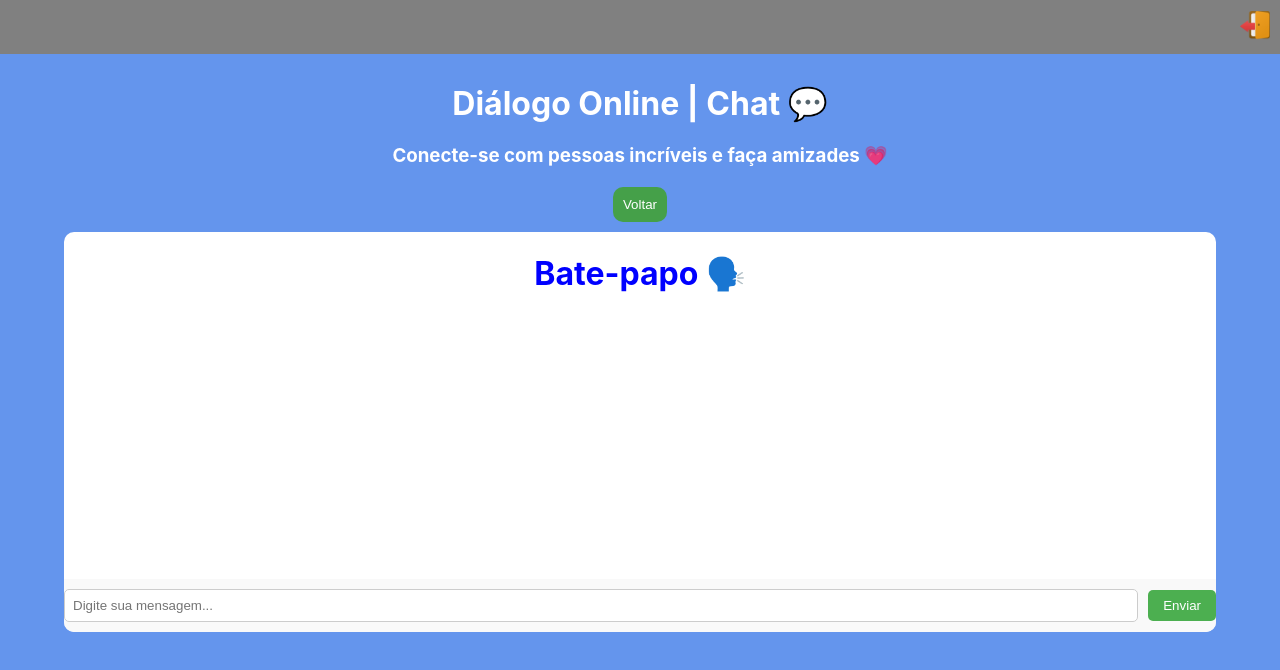
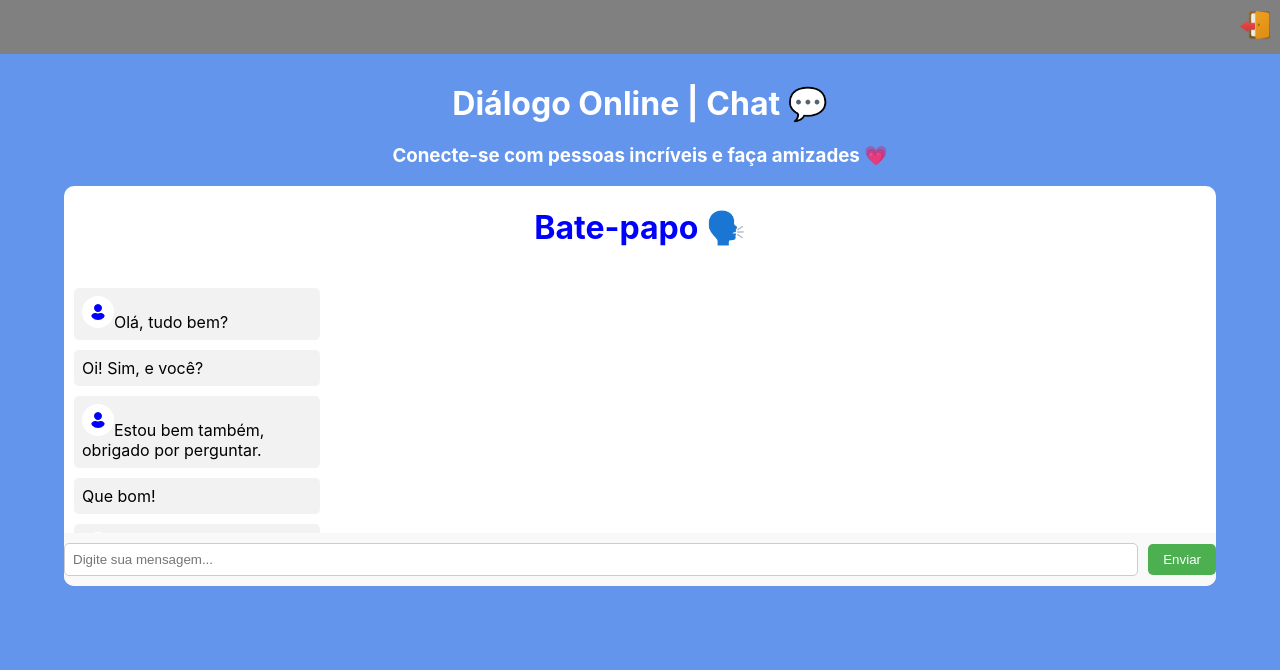
Before and after one commit to alvesmariadefatima/dialogo-online, a React (Create React App) app: page /Chat in a window 1280 px wide. Shown: the top 670 px of the page. Built offline with nearby package versions, Linux system fonts and the light colour scheme.

Commit message:
Realizando simulação de conversa no chat usando loalstorage

```diff
--- a/src/components/pages/Chat.jsx
+++ b/src/components/pages/Chat.jsx
@@ -1,15 +1,42 @@
-import React, { useState } from 'react';
-import { Link, useNavigate, useLocation } from 'react-router-dom';
+import React, { useState, useEffect } from 'react';
+import { FaUser } from 'react-icons/fa';
 import styles from './Chat.module.css';
 import Navbar from '../Navbar/Navbar';
-import { FaUser } from 'react-icons/fa'; // Importando o ícone de usuário
 
 const Chat = () => {
-  const location = useLocation();
-  const { nomeSala, descricao } = location.state || {};
-  const [messages, setMessages] = useState([]);
+  const [messages, setMessages] = useState(() => {
+    const storedMessages = localStorage.getItem('chatMessages');
+    return storedMessages ? JSON.parse(storedMessages) : [];
+  });
   const [newMessage, setNewMessage] = useState('');
-  const [showAlert, setShowAlert] = useState(false);
+  const [currentUser, setCurrentUser] = useState(() => {
+    const storedUser = localStorage.getItem('currentUser');
+    return storedUser ? storedUser : 'user1';
+  });
+
+  useEffect(() => {
+    // Salvando as mensagens no localStorage sempre que houver alterações
+    localStorage.setItem('chatMessages', JSON.stringify(messages));
+    // Salvando o usuário atual no localStorage
+    localStorage.setItem('currentUser', currentUser);
+  }, [messages, currentUser]);
+
+  useEffect(() => {
+    // Simulação de uma conversa prévia
+    const initialConversation = [
+      { id: 1, user: 'user1', text: 'Olá, tudo bem?' },
+      { id: 2, user: 'user2', text: 'Oi! Sim, e você?' },
+      { id: 3, user: 'user1', text: 'Estou bem também, obrigado por perguntar.' },
+      { id: 4, user: 'user2', text: 'Que bom!' },
+      { id: 5, user: 'user1', text: 'Você fez alguma coisa interessante hoje?' },
+      { id: 6, user: 'user2', text: 'Sim, fui ao parque com alguns amigos. Foi bem divertido.' },
+      { id: 7, user: 'user1', text: 'Legal! Eu fiquei em casa assistindo filmes.' },
+      { id: 8, user: 'user2', text: 'Também é uma ótima forma de passar o tempo.' },
+    ];
+
+    setMessages(initialConversation);
+  }, []);
+
 
   const handleMessageChange = (event) => {
     setNewMessage(event.target.value);
@@ -21,20 +48,13 @@ const Chat = () => {
       alert('Digite uma mensagem.');
       return;
     }
-    const newMessageObj = { id: messages.length + 1, text: newMessage };
+
+    const newMessageObj = { id: messages.length + 1, user: currentUser, text: newMessage };
     setMessages([...messages, newMessageObj]);
     setNewMessage('');
-  };
 
-  const navigate = useNavigate();
-
-  const handleChat = () => {
-    if (!nomeSala.trim() || !descricao.trim()) {
-      setShowAlert(true);
-    } else {
-      setShowAlert(false);
-      navigate('/Chat');
-    }
+    // Alternando entre os usuários após enviar a mensagem
+    setCurrentUser(currentUser === 'user1' ? 'user2' : 'user1');
   };
 
   return (
@@ -45,28 +65,15 @@ const Chat = () => {
         <h3>Conecte-se com pessoas incríveis e faça amizades 💗</h3>
       </div>
 
-      {showAlert && (
-        <div className={styles['alert-message']}>
-          ⚠️ Preencha todos os campos antes de continuar.
-        </div>
-      )}
-
-      <div className={styles['containerButton']}>
-        <Link className={styles.btnEntrar} to="/SalaEscolherChat">
-          <button type="submit" className={styles['send-back']}>
-            Voltar
-          </button>
-        </Link>
-      </div>
-
       <div className={styles['chat-container']}>
         <div>
           <h1 className={styles.txtbatepapo}>Bate-papo 🗣️</h1>
         </div>
         <div className={styles['chat-messages']}>
           {messages.map((message) => (
-            <div key={message.id} className={styles['chat-message']}>
-              <FaUser className={styles['user-icon']} /> {message.text}
+            <div key={message.id} className={`${styles['chat-message']} ${message.user === currentUser ? styles['current-user'] : ''}`}>
+              {message.user === 'user1' && <FaUser className={styles['user-icon']} />}
+              {message.text}
             </div>
           ))}
         </div>
```
